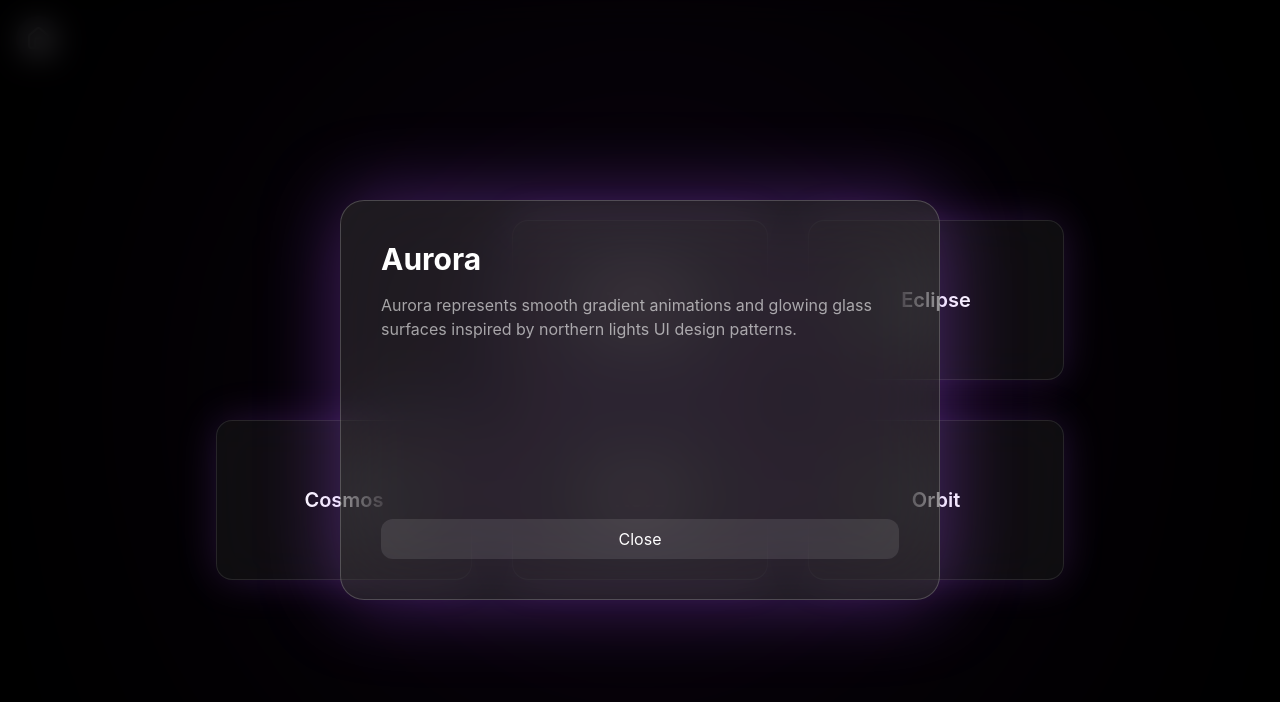
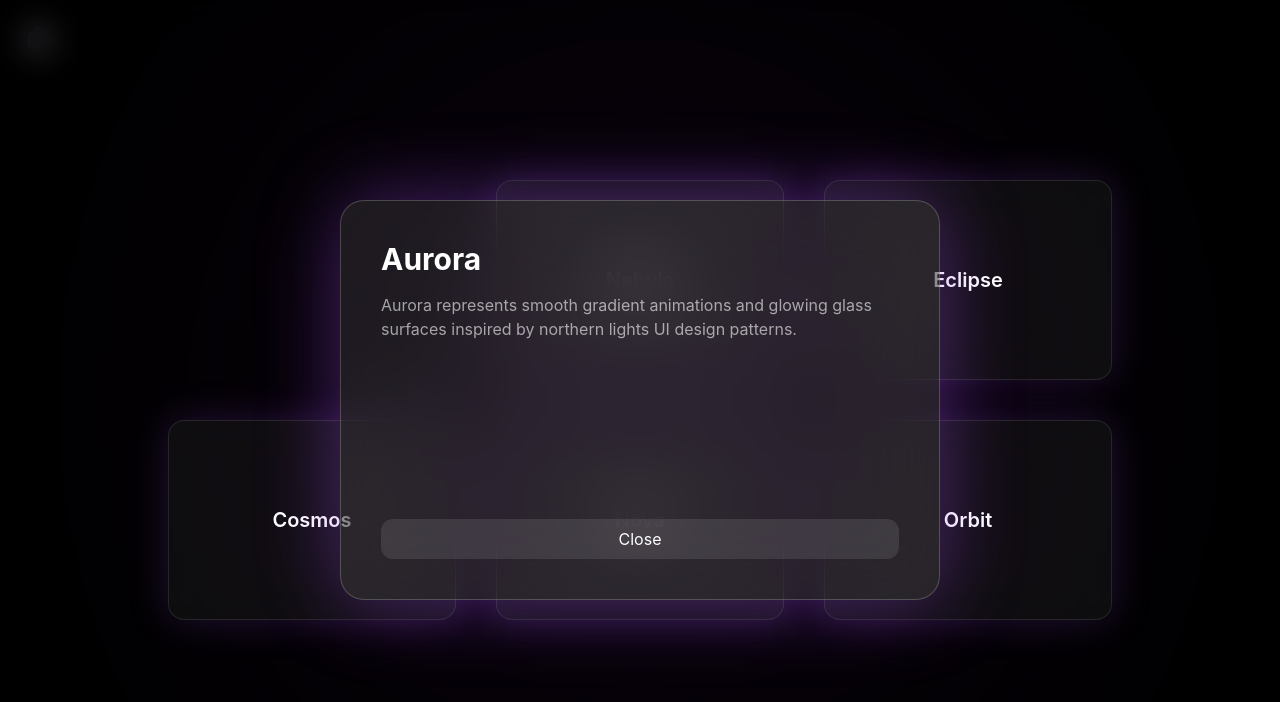
Before and after one commit to Hrisshhii/react-practice, a React (Vite) app in the folder framermotion/: page /#/glass-morphing in a window 1280 px wide. Both pictures are taken after a click on the element "Aurora". Shown: the top 702 px of the page. Built offline with nearby package versions, Linux system fonts and the light colour scheme.

Commit message:
Adding small animation details

```diff
--- a/framermotion/src/components/Morphing/GlassMorph.tsx
+++ b/framermotion/src/components/Morphing/GlassMorph.tsx
@@ -57,8 +57,8 @@ const GlassMorph=()=>{
         />
         <div className="relative z-10 grid grid-cols-1 md:grid-cols-2 lg:grid-cols-3 gap-10">
           {cards.map((card)=>(
-            <motion.div key={card.id} layoutId={`card-${card.id}`} whileHover={{scale:1.05,y:-10}} onClick={()=>setSelected(card)}
-              className="cursor-pointer p-6 w-64 h-40 bg-white/5 backdrop-blur-xl border border-white/10 rounded-2xl shadow-[0_0_40px_rgba(168,85,247,0.2)] text-white flex justify-center items-center"
+            <motion.div key={card.id} layoutId={`card-${card.id}`} whileHover={{scale:1.05,y:-10,boxShadow:"0px 20px 80px rgba(168,85,247,0.4)"}} onClick={()=>setSelected(card)}
+              className="cursor-pointer p-6 w-72 h-50 bg-white/5 backdrop-blur-xl border border-white/10 rounded-2xl shadow-[0_0_40px_rgba(168,85,247,0.2)] text-white flex justify-center items-center"
             >
               <motion.h2 layoutId={`title-${card.id}`} className="text-xl font-semibold">{card.title}</motion.h2>
             </motion.div>
@@ -72,11 +72,11 @@ const GlassMorph=()=>{
               />
 
               <motion.div layoutId={`card-${selected.id}`}
-                className="absolute z-20 p-10 w-150 h-100 bg-white/10 backdrop-blur-2xl border border-white/20 rounded-3xl shadow-[0_0_80px_rgba(168,85,247,0.4)] text-white flex flex-col"
+                className="absolute z-20 p-10 w-150 h-100 max-w-[90%] bg-white/10 backdrop-blur-2xl border border-white/20 rounded-3xl shadow-[0_0_80px_rgba(168,85,247,0.4)] text-white flex flex-col"
               >
                 <motion.h2 layoutId={`title-${selected.id}`} className="text-3xl font-bold">{selected.title}</motion.h2>
                 <motion.p layoutId={`desc-${selected.id}`} className="mt-4 text-white/60">{selected.description}</motion.p>
-                <button onClick={()=>setSelected(null)} className="mt-auto px-6 py-2 bg-white/10 rounded-xl hover:bg-white/20 transition">Close</button>
+                <button onClick={()=>setSelected(null)} className="mt-auto px-6 py-2 bg-white/10 rounded-xl hover:bg-white/20 transition cursor-pointer">Close</button>
               </motion.div>
             </>
           )}
```
